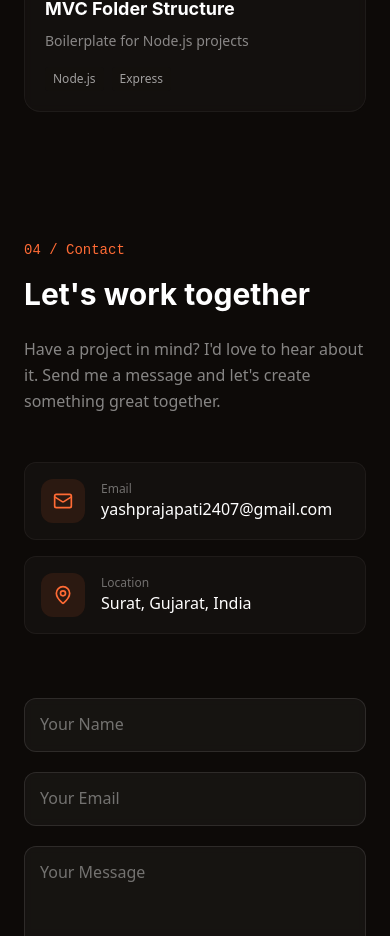
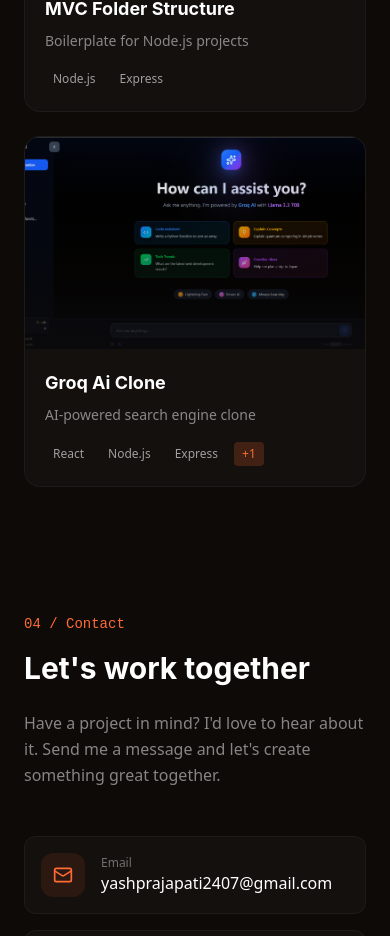
Before and after one commit to Yash-oza-24/Portfolio, a React (Vite) app: page / in a window 390 px wide. Shown: the part 7152-8088 px from the top of the page. Built offline with nearby package versions, Linux system fonts and the light colour scheme.

Commit message:
Refactor code structure for improved readability and maintainability

```diff
--- a/src/App.jsx
+++ b/src/App.jsx
@@ -1,4 +1,3 @@
-// src/App.jsx
 import { useEffect, useState } from "react";
 import { motion, AnimatePresence } from "framer-motion";
 import Navbar from "./Components/Navbar";
@@ -8,24 +7,14 @@
 import Projects from "./Pages/Projects";
 import Contact from "./Pages/Contact";
 import Footer from "./Components/Footer";
-import CustomCursor from "./Components/CustomCursor";
 import AnimatedBackground from "./Components/AnimatedBackground";
 
 function App() {
   const [loading, setLoading] = useState(true);
-  const [mousePosition, setMousePosition] = useState({ x: 0, y: 0 });
 
   useEffect(() => {
     const timer = setTimeout(() => setLoading(false), 2000);
     return () => clearTimeout(timer);
-  }, []);
-
-  useEffect(() => {
-    const handleMouseMove = (e) => {
-      setMousePosition({ x: e.clientX, y: e.clientY });
-    };
-    window.addEventListener("mousemove", handleMouseMove);
-    return () => window.removeEventListener("mousemove", handleMouseMove);
   }, []);
 
   return (
@@ -42,11 +31,6 @@
           {/* Global Animated Background */}
           <div className="fixed inset-0 z-0">
             <AnimatedBackground />
-          </div>
-
-          {/* Custom Cursor - Desktop Only */}
-          <div className="hidden md:block">
-            <CustomCursor mousePosition={mousePosition} />
           </div>
 
           <Navbar />
--- a/src/Pages/Projects.jsx
+++ b/src/Pages/Projects.jsx
@@ -10,6 +10,7 @@
 import webblock from "../assets/image copy.png";
 import monkey from "../assets/image copy 2.png";
 import mvc from "../assets/folder.png"
+import groq from "../assets/image1.png"
 
 const Projects = () => {
   const { ref, inView } = useInView({ triggerOnce: true, threshold: 0.1 });
@@ -85,6 +86,16 @@
       website: "https://marketplace.visualstudio.com/items?itemName=YashPrajapati2408.mvcfolderstructure",
       github: "https://github.com/Yash-oza-24/mvc-extension",
       stack: ["Node.js", "Express"],
+    },
+    {
+      title: "Groq Ai Clone",
+      description: "AI-powered search engine clone",
+      longDescription: "A clone of the Groq AI search engine, featuring AI-powered search capabilities and a sleek user interface.",
+      image: groq,
+      category: "fullstack",
+      github: "https://github.com/Yash-oza-24/clone_ai_fe",
+      website: "https://groqyp.netlify.app/",
+      stack: ["React", "Node.js", "Express", "MongoDB"],
     }
   ];
 
@@ -206,7 +217,7 @@
 
                     {/* Stack */}
                     <div className="flex flex-wrap gap-2">
-                      {project.stack.slice(0, 3).map((tech) => (
+                      {project?.stack?.slice(0, 3).map((tech) => (
                         <span
                           key={tech}
                           className="px-2 py-1 text-xs bg-dark-200/80 text-white/60 rounded"
@@ -214,7 +225,7 @@
                           {tech}
                         </span>
                       ))}
-                      {project.stack.length > 3 && (
+                      {project?.stack?.length > 3 && (
                         <span className="px-2 py-1 text-xs bg-accent/20 text-accent rounded">
                           +{project.stack.length - 3}
                         </span>
--- a/src/index.css
+++ b/src/index.css
@@ -7,10 +7,6 @@
 :root {
   --accent-rgb: 255, 107, 53;
   --dark-rgb: 13, 10, 8;
-}
-
-* {
-  cursor: none;
 }
 
 @media (max-width: 768px) {
```
Also changed, not shown: src/assets/image1.png (added).
